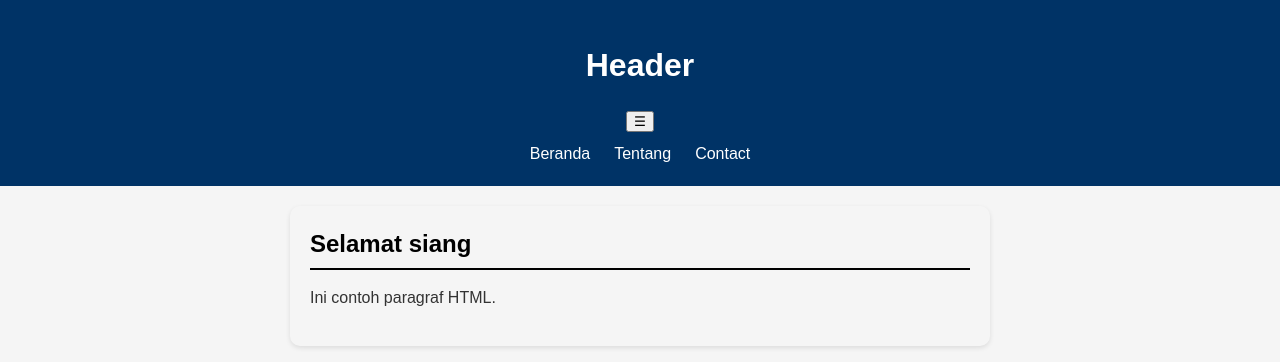
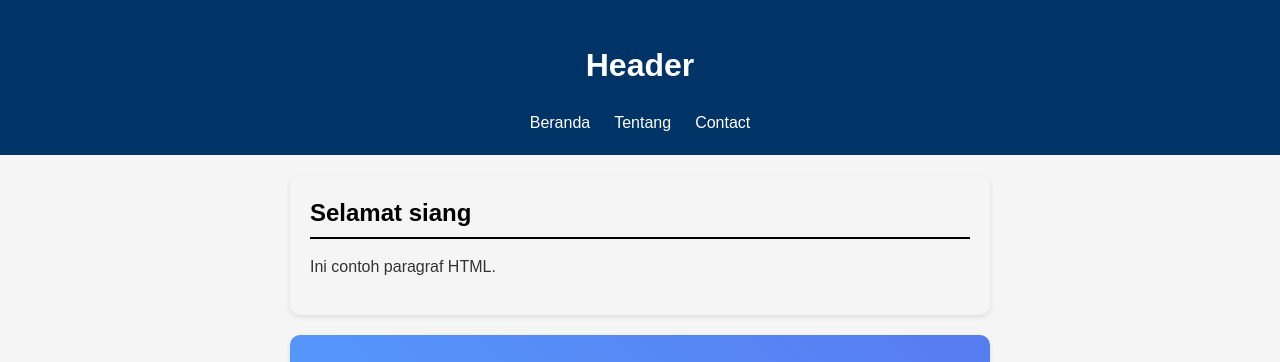
Before and after one commit to 2522500061/2522500061-GB1J-SIGB1J-2526O, a PHP site: page /pertemuan-05/index.html in a window 1280 px wide. Shown: the top 362 px of the page. Run offline with PHP 8.4, Linux system fonts and the light colour scheme.

Commit message:
class menu-toggle

```diff
--- a/pertemuan-05/index.html
+++ b/pertemuan-05/index.html
@@ -158,7 +158,7 @@ animation: wave 5s ease infinite; }
 <body>
   <header>
     <h1>Header</h1>
-	<button class="menu-toggle" id="menu-toggle" aria-label="toggle navigation"> &#9776;
+	<button class="menu-toggle" id="menuToggle" aria-label="Toggle Navigation"> &#9776;
 	</button>
     <nav>
         <ul>
--- a/pertemuan-05/style.css
+++ b/pertemuan-05/style.css
@@ -59,3 +59,12 @@ header li a:active {
     background-color: #cc04a1;
     transform: translateY(1px);
 }
+
+.menu-toggle {
+    display: none;
+    background: none;
+    border: none;
+    color: #fff;
+    font-size: 28px;
+    cursor: pointer;
+}
```
Also changed, not shown: pertemuan-05/README.md.
